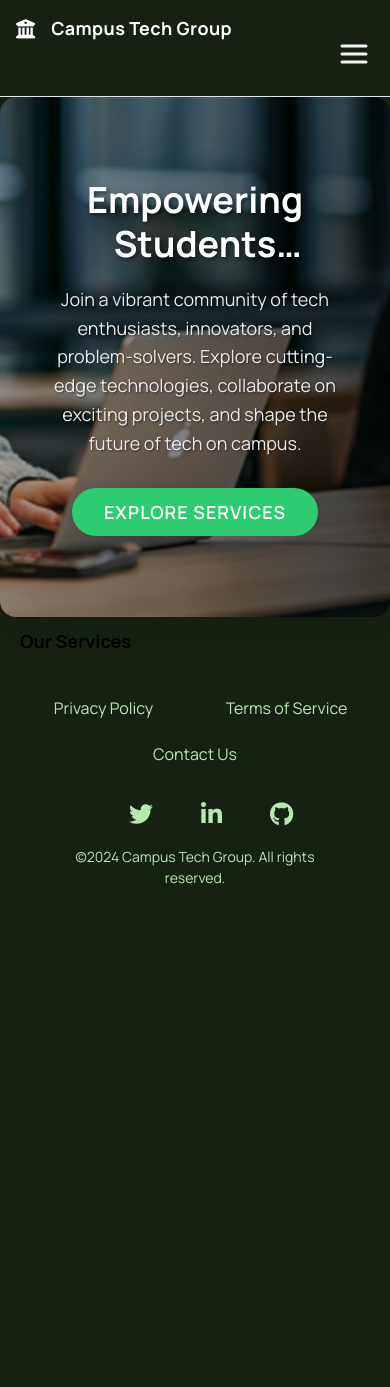
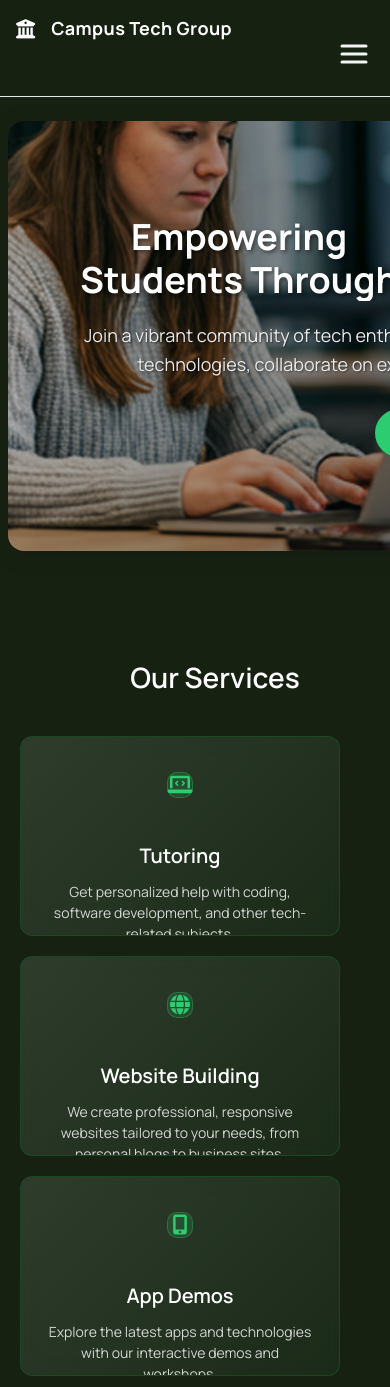
Before and after one commit to mojojompe/Group3project, a plain HTML site: page services.html in a window 390 px wide. Shown: the top 1387 px of the page. Before the commit the page ends 912 px from the top, so only its background shows below. Drawn offline with Linux system fonts and the light colour scheme.

Commit message:
the our services section not done tho

```diff
--- a/css/services.css
+++ b/css/services.css
@@ -8,11 +8,11 @@
         ),
         url('../images/Background-image2.png') center/cover no-repeat;
     color: #fff;
-    padding: 32px 0;
     text-align: center;
-    height: 350px;
-    max-height: 512px;
-    min-height: 300px;
+    height: 450px;
+    min-width: 980px;
+    max-height: 600px;
+    min-height: 400px;
     display: flex;
     align-items: center;
     justify-content: center;
@@ -21,20 +21,17 @@
 }
 
 .hero-content {
+    max-width: 1200px;
+    margin: 0 auto;
+    padding: 0;
+    position: relative;
+    z-index: 2;
     width: 100%;
-    max-width: 1100px;
-    margin: 0 auto;
-    padding: 32px;
-    text-align: center;
-    display: flex;
-    flex-direction: column;
-    align-items: center;
-    justify-content: center;
 }
 
 .hero-text {
+    max-width: 700px;
     margin: 0 auto;
-    max-width: 700px;
     padding: 0 20px;
     box-sizing: border-box;
     text-align: center;
@@ -86,13 +83,22 @@
 }
 
 /* Responsive Design */
+@media (max-width: 1024px) {
+    .hero {
+        height: 400px;
+        min-height: 400px;
+    }
+
+    .hero-text {
+        padding: 0 50px;
+    }
+}
+
 @media (max-width: 768px) {
     .hero {
-        padding: 60px 0;
-        min-height: 400px;
+        padding: 40px 0;
+        min-height: 350px;
         height: auto;
-        margin: 0;
-        width: 100%;
     }
 
     .hero-content {
@@ -103,6 +109,7 @@
 
     .hero-text {
         padding: 0 20px;
+        max-width: 100%;
     }
 
     .hero-text h1 {
@@ -115,3 +122,158 @@
         margin: 0 0 30px 0;
     }
 }
+
+/* Services Section */
+.services-section {
+    background: transparent;
+    color: #fff;
+    padding: 0px 0 20px 0;
+}
+
+.container {
+    max-width: calc(100% - 300px);
+    margin: 0 auto;
+    padding: 0 150px;
+}
+
+.section-title {
+    text-align: left;
+    font-size: 32px;
+    font-weight: 600;
+    margin-bottom: 50px;
+    padding-left: 0;
+    position: relative;
+    color: #fff;
+}
+
+.services-grid {
+    display: grid;
+    grid-template-columns: repeat(3, minmax(300px, 1fr));
+    gap: 30px;
+    margin-top: 0;
+    align-items: stretch;
+}
+
+.service-card {
+    background: rgba(46, 204, 113, 0.03);
+    border-radius: 12px;
+    padding: 20px 25px;
+    text-align: left;
+    transition: all 0.3s ease;
+    backdrop-filter: blur(10px);
+    border: 1px solid rgba(46, 204, 113, 0.2);
+    position: relative;
+    overflow: hidden;
+    height: 200px;
+    width: 320px;
+    box-sizing: border-box;
+    display: flex;
+    flex-direction: column;
+}
+
+.service-card::before {
+    content: '';
+    position: absolute;
+    top: 0;
+    left: 0;
+    right: 0;
+    bottom: 0;
+    background: linear-gradient(135deg, rgba(255, 255, 255, 0.1) 0%, rgba(255, 255, 255, 0.02) 100%);
+    pointer-events: none;
+    z-index: 1;
+}
+
+.service-card > * {
+    position: relative;
+    z-index: 2;
+}
+
+.service-card:hover {
+    transform: translateY(-8px);
+    box-shadow: 0 20px 40px rgba(46, 204, 113, 0.1);
+    background: rgba(46, 204, 113, 0.07);
+    border-color: rgba(46, 204, 113, 0.3);
+}
+
+.service-icon {
+    font-size: 20px;
+    color: #fff;
+    width: 24px;
+    height: 24px;
+    background: rgba(46, 204, 113, 0.15);
+    border-radius: 10px;
+    display: flex;
+    align-items: center;
+    justify-content: center;
+    border: 1px solid rgba(46, 204, 113, 0.3);
+    flex-shrink: 0;
+}
+
+.service-icon i {
+    color: #2ecc71;
+}
+
+.service-card h3 {
+    font-size: 20px;
+    font-weight: 600;
+    margin-bottom: 12px;
+    color: #fff;
+    line-height: 1.3;
+}
+
+.service-card p {
+    color: rgba(255, 255, 255, 0.8);
+    line-height: 1.5;
+    margin: 0;
+    font-size: 14px;
+    flex-grow: 1;
+    display: flex;
+    align-items: flex-start;
+}
+
+/* Responsive Design for Services */
+@media (max-width: 1024px) {
+    .services-grid {
+        grid-template-columns: repeat(2, 1fr);
+        gap: 25px;
+    }
+}
+
+@media (max-width: 1024px) {
+    .services-grid {
+        grid-template-columns: repeat(2, 1fr);
+        gap: 25px;
+    }
+}
+
+@media (max-width: 768px) {
+    .services-section {
+        padding: 60px 0;
+    }
+
+    .section-title {
+        font-size: 28px;
+        margin-bottom: 40px;
+        text-align: center;
+    }
+
+    .services-grid {
+        grid-template-columns: 1fr;
+        gap: 20px;
+        padding: 0;
+    }
+
+    .service-card {
+        padding: 35px 25px;
+        text-align: center;
+    }
+
+    .service-icon {
+        margin: 0 auto 25px auto;
+    }
+
+    .container {
+        max-width: 100%;
+        padding: 0 20px; /* Responsive padding for mobile */
+    }
+}
--- a/services.html
+++ b/services.html
@@ -28,10 +28,36 @@
             </div>
         </section>
 
-        <div class="container">
-            <h1>Our Services</h1>
-            <!-- Services content will go here -->
-        </div>
+        <section class="services-section">
+            <div class="container">
+                <h2 class="section-title">Our Services</h2>
+                <div class="services-grid">
+                    <div class="service-card">
+                        <div class="service-icon">
+                            <i class="fas fa-laptop-code"></i>
+                        </div>
+                        <h3>Tutoring</h3>
+                        <p>Get personalized help with coding, software development, and other tech-related subjects.</p>
+                    </div>
+
+                    <div class="service-card">
+                        <div class="service-icon">
+                            <i class="fas fa-globe"></i>
+                        </div>
+                        <h3>Website Building</h3>
+                        <p>We create professional, responsive websites tailored to your needs, from personal blogs to business sites.</p>
+                    </div>
+
+                    <div class="service-card">
+                        <div class="service-icon">
+                            <i class="fas fa-mobile-alt"></i>
+                        </div>
+                        <h3>App Demos</h3>
+                        <p>Explore the latest apps and technologies with our interactive demos and workshops.</p>
+                    </div>
+                </div>
+            </div>
+        </section>
     </main>
     <div id="footer-placeholder"></div>
     <script src="js/main.js"></script>
```
